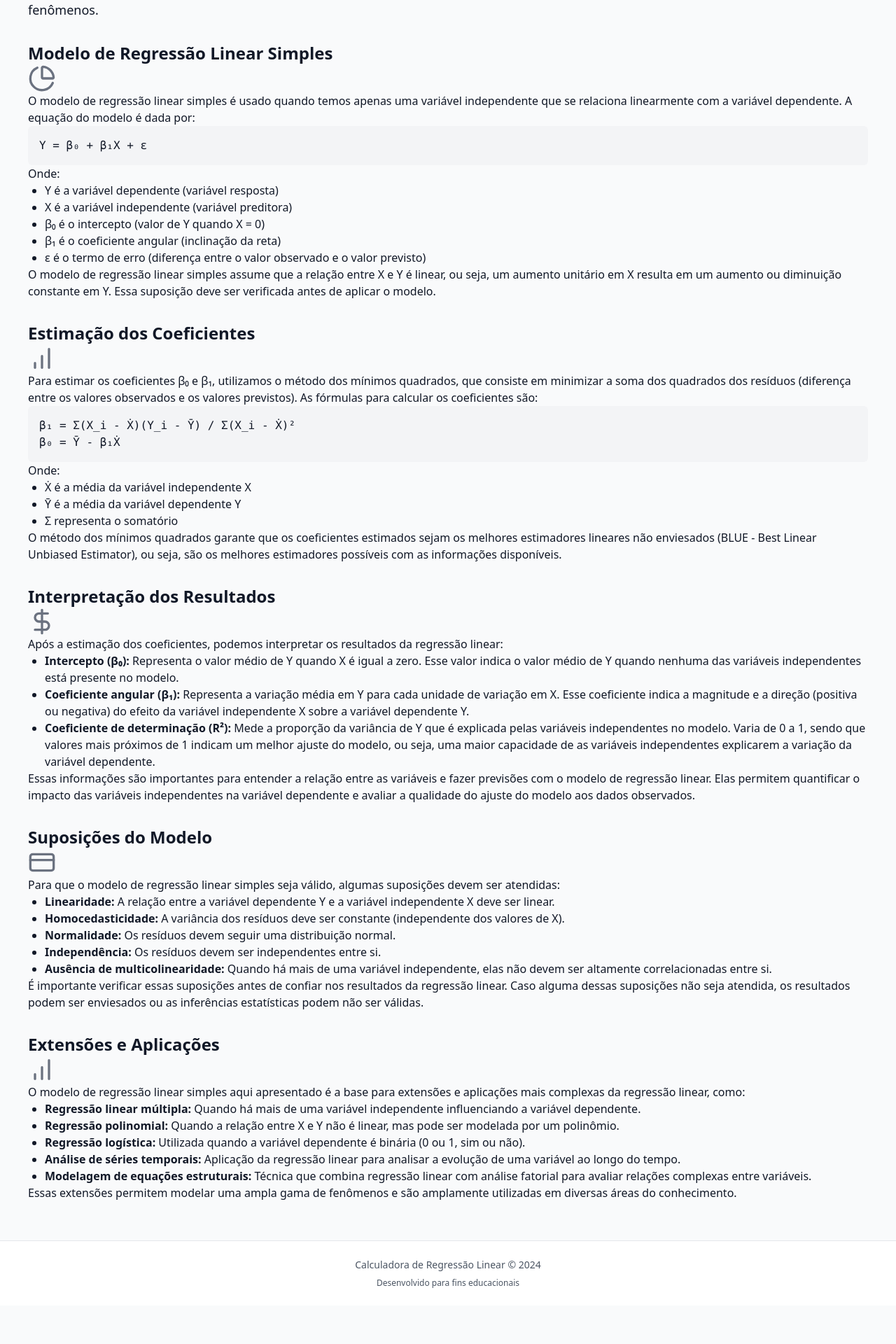
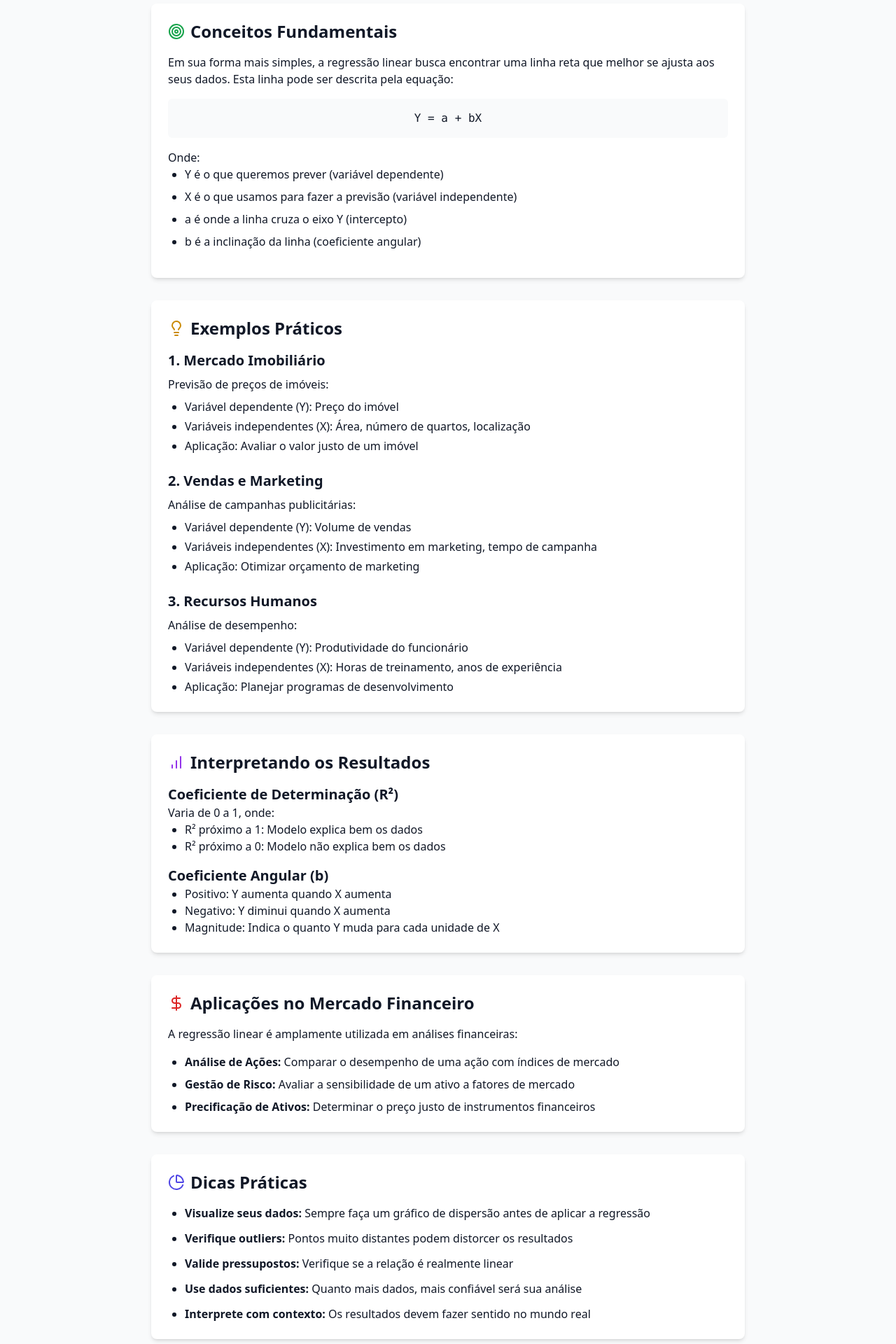
Before and after one commit to ericrodrigues00/stat-calc-2.0, a React (Vite) app: page /teoria in a window 1280 px wide. Shown: the part 320-2240 px from the top of the page at 70% size. Before the commit the page ends 2185 px from the top, so only its background shows below. Built offline with nearby package versions, Linux system fonts and the light colour scheme.

Commit message:
Update Theory.jsx

```diff
--- a/src/components/Theory.jsx
+++ b/src/components/Theory.jsx
@@ -1,142 +1,152 @@
 import React from 'react';
-import { BookOpen, PieChart, BarChart, DollarSign, CreditCard } from 'lucide-react';
+import { BookOpen, PieChart, BarChart, DollarSign, Target, Lightbulb } from 'lucide-react';
 
 const LinearRegressionTheory = () => {
   return (
-    <div className="p-6 space-y-8">
+    <div className="p-6 max-w-4xl mx-auto space-y-8">
       <div>
-        <h1 className="text-3xl font-bold">Teoria Abrangente da Regressão Linear</h1>
-        <BookOpen className="inline-block h-12 w-12 mr-2 text-gray-500" />
-        <p className="text-lg">
-          A regressão linear é uma técnica estatística amplamente utilizada para modelar a relação entre uma variável dependente (variável resposta) e uma ou mais variáveis independentes (variáveis preditoras). O objetivo principal da regressão linear é encontrar a equação que melhor descreve essa relação, permitindo fazer previsões e entender o impacto das variáveis independentes na variável dependente. Essa técnica é essencial em diversas áreas, como economia, finanças, ciências sociais e engenharia, pois permite quantificar e analisar a dependência entre fenômenos.
+        <h1 className="text-3xl font-bold mb-4 flex items-center gap-2">
+          <BookOpen className="h-8 w-8 text-blue-600" />
+          Entendendo a Regressão Linear
+        </h1>
+        <p className="text-lg leading-relaxed text-gray-700">
+          A regressão linear é uma das ferramentas estatísticas mais poderosas e amplamente utilizadas para compreender
+          a relação entre variáveis e fazer previsões. Imagine que você quer entender como diferentes fatores influenciam
+          um resultado específico - é exatamente para isso que a regressão linear serve.
         </p>
       </div>
 
+      <div className="bg-white rounded-lg shadow-md p-6">
+        <h2 className="text-2xl font-bold mb-4 flex items-center gap-2">
+          <Target className="h-6 w-6 text-green-600" />
+          Conceitos Fundamentais
+        </h2>
+        <p className="mb-4">
+          Em sua forma mais simples, a regressão linear busca encontrar uma linha reta que melhor se ajusta aos seus dados.
+          Esta linha pode ser descrita pela equação:
+        </p>
+        <div className="bg-gray-50 p-4 rounded-md mb-4 font-mono text-center">
+          Y = a + bX
+        </div>
+        <p>Onde:</p>
+        <ul className="list-disc pl-6 space-y-2 mb-4">
+          <li>Y é o que queremos prever (variável dependente)</li>
+          <li>X é o que usamos para fazer a previsão (variável independente)</li>
+          <li>a é onde a linha cruza o eixo Y (intercepto)</li>
+          <li>b é a inclinação da linha (coeficiente angular)</li>
+        </ul>
+      </div>
+
+      <div className="bg-white rounded-lg shadow-md p-6">
+        <h2 className="text-2xl font-bold mb-4 flex items-center gap-2">
+          <Lightbulb className="h-6 w-6 text-yellow-600" />
+          Exemplos Práticos
+        </h2>
+
+        <div className="space-y-6">
           <div>
-        <h2 className="text-2xl font-bold">Modelo de Regressão Linear Simples</h2>
-        <PieChart className="inline-block h-10 w-10 mr-2 text-gray-500" />
-        <p>
-          O modelo de regressão linear simples é usado quando temos apenas uma variável independente que se relaciona linearmente com a variável dependente. A equação do modelo é dada por:
-        </p>
-        <div className="bg-gray-100 p-4 rounded-md">
-          <p className="font-mono">Y = β₀ + β₁X + ε</p>
-        </div>
-        <p>
-          Onde:
-          <ul className="list-disc pl-6">
-            <li>Y é a variável dependente (variável resposta)</li>
-            <li>X é a variável independente (variável preditora)</li>
-            <li>β₀ é o intercepto (valor de Y quando X = 0)</li>
-            <li>β₁ é o coeficiente angular (inclinação da reta)</li>
-            <li>ε é o termo de erro (diferença entre o valor observado e o valor previsto)</li>
+            <h3 className="text-xl font-semibold mb-2">1. Mercado Imobiliário</h3>
+            <p className="mb-2">Previsão de preços de imóveis:</p>
+            <ul className="list-disc pl-6 space-y-1">
+              <li>Variável dependente (Y): Preço do imóvel</li>
+              <li>Variáveis independentes (X): Área, número de quartos, localização</li>
+              <li>Aplicação: Avaliar o valor justo de um imóvel</li>
             </ul>
-        </p>
-        <p>
-          O modelo de regressão linear simples assume que a relação entre X e Y é linear, ou seja, um aumento unitário em X resulta em um aumento ou diminuição constante em Y. Essa suposição deve ser verificada antes de aplicar o modelo.
-        </p>
           </div>
 
           <div>
-        <h2 className="text-2xl font-bold">Estimação dos Coeficientes</h2>
-        <BarChart className="inline-block h-10 w-10 mr-2 text-gray-500" />
-        <p>
-          Para estimar os coeficientes β₀ e β₁, utilizamos o método dos mínimos quadrados, que consiste em minimizar a soma dos quadrados dos resíduos (diferença entre os valores observados e os valores previstos). As fórmulas para calcular os coeficientes são:
-        </p>
-        <div className="bg-gray-100 p-4 rounded-md">
-          <p className="font-mono">
-            β₁ = Σ(X_i - Ẋ)(Y_i - Ȳ) / Σ(X_i - Ẋ)²<br />
-            β₀ = Ȳ - β₁Ẋ
-          </p>
-        </div>
-        <p>
-          Onde:
-          <ul className="list-disc pl-6">
-            <li>Ẋ é a média da variável independente X</li>
-            <li>Ȳ é a média da variável dependente Y</li>
-            <li>Σ representa o somatório</li>
+            <h3 className="text-xl font-semibold mb-2">2. Vendas e Marketing</h3>
+            <p className="mb-2">Análise de campanhas publicitárias:</p>
+            <ul className="list-disc pl-6 space-y-1">
+              <li>Variável dependente (Y): Volume de vendas</li>
+              <li>Variáveis independentes (X): Investimento em marketing, tempo de campanha</li>
+              <li>Aplicação: Otimizar orçamento de marketing</li>
             </ul>
-        </p>
-        <p>
-          O método dos mínimos quadrados garante que os coeficientes estimados sejam os melhores estimadores lineares não enviesados (BLUE - Best Linear Unbiased Estimator), ou seja, são os melhores estimadores possíveis com as informações disponíveis.
-        </p>
           </div>
 
           <div>
-        <h2 className="text-2xl font-bold">Interpretação dos Resultados</h2>
-        <DollarSign className="inline-block h-10 w-10 mr-2 text-gray-500" />
+            <h3 className="text-xl font-semibold mb-2">3. Recursos Humanos</h3>
+            <p className="mb-2">Análise de desempenho:</p>
+            <ul className="list-disc pl-6 space-y-1">
+              <li>Variável dependente (Y): Produtividade do funcionário</li>
+              <li>Variáveis independentes (X): Horas de treinamento, anos de experiência</li>
+              <li>Aplicação: Planejar programas de desenvolvimento</li>
+            </ul>
+          </div>
+        </div>
+      </div>
+
+      <div className="bg-white rounded-lg shadow-md p-6">
+        <h2 className="text-2xl font-bold mb-4 flex items-center gap-2">
+          <BarChart className="h-6 w-6 text-purple-600" />
+          Interpretando os Resultados
+        </h2>
+        <div className="space-y-4">
+          <div>
+            <h3 className="text-xl font-semibold">Coeficiente de Determinação (R²)</h3>
             <p>
-          Após a estimação dos coeficientes, podemos interpretar os resultados da regressão linear:
+              Varia de 0 a 1, onde:
             </p>
             <ul className="list-disc pl-6">
-          <li>
-            <strong>Intercepto (β₀):</strong> Representa o valor médio de Y quando X é igual a zero. Esse valor indica o valor médio de Y quando nenhuma das variáveis independentes está presente no modelo.
-          </li>
-          <li>
-            <strong>Coeficiente angular (β₁):</strong> Representa a variação média em Y para cada unidade de variação em X. Esse coeficiente indica a magnitude e a direção (positiva ou negativa) do efeito da variável independente X sobre a variável dependente Y.
-          </li>
-          <li>
-            <strong>Coeficiente de determinação (R²):</strong> Mede a proporção da variância de Y que é explicada pelas variáveis independentes no modelo. Varia de 0 a 1, sendo que valores mais próximos de 1 indicam um melhor ajuste do modelo, ou seja, uma maior capacidade de as variáveis independentes explicarem a variação da variável dependente.
-          </li>
+              <li>R² próximo a 1: Modelo explica bem os dados</li>
+              <li>R² próximo a 0: Modelo não explica bem os dados</li>
             </ul>
-        <p>
-          Essas informações são importantes para entender a relação entre as variáveis e fazer previsões com o modelo de regressão linear. Elas permitem quantificar o impacto das variáveis independentes na variável dependente e avaliar a qualidade do ajuste do modelo aos dados observados.
-        </p>
           </div>
 
           <div>
-        <h2 className="text-2xl font-bold">Suposições do Modelo</h2>
-        <CreditCard className="inline-block h-10 w-10 mr-2 text-gray-500" />
-        <p>
-          Para que o modelo de regressão linear simples seja válido, algumas suposições devem ser atendidas:
-        </p>
+            <h3 className="text-xl font-semibold">Coeficiente Angular (b)</h3>
             <ul className="list-disc pl-6">
+              <li>Positivo: Y aumenta quando X aumenta</li>
+              <li>Negativo: Y diminui quando X aumenta</li>
+              <li>Magnitude: Indica o quanto Y muda para cada unidade de X</li>
+            </ul>
+          </div>
+        </div>
+      </div>
+
+      <div className="bg-white rounded-lg shadow-md p-6">
+        <h2 className="text-2xl font-bold mb-4 flex items-center gap-2">
+          <DollarSign className="h-6 w-6 text-red-600" />
+          Aplicações no Mercado Financeiro
+        </h2>
+        <div className="space-y-4">
+          <p>A regressão linear é amplamente utilizada em análises financeiras:</p>
+          <ul className="list-disc pl-6 space-y-2">
             <li>
-            <strong>Linearidade:</strong> A relação entre a variável dependente Y e a variável independente X deve ser linear.
+              <strong>Análise de Ações:</strong> Comparar o desempenho de uma ação com índices de mercado
             </li>
             <li>
-            <strong>Homocedasticidade:</strong> A variância dos resíduos deve ser constante (independente dos valores de X).
+              <strong>Gestão de Risco:</strong> Avaliar a sensibilidade de um ativo a fatores de mercado
             </li>
             <li>
-            <strong>Normalidade:</strong> Os resíduos devem seguir uma distribuição normal.
+              <strong>Precificação de Ativos:</strong> Determinar o preço justo de instrumentos financeiros
+            </li>
+          </ul>
+        </div>
+      </div>
+
+      <div className="bg-white rounded-lg shadow-md p-6">
+        <h2 className="text-2xl font-bold mb-4 flex items-center gap-2">
+          <PieChart className="h-6 w-6 text-indigo-600" />
+          Dicas Práticas
+        </h2>
+        <ul className="list-disc pl-6 space-y-3">
+          <li>
+            <strong>Visualize seus dados:</strong> Sempre faça um gráfico de dispersão antes de aplicar a regressão
           </li>
           <li>
-            <strong>Independência:</strong> Os resíduos devem ser independentes entre si.
+            <strong>Verifique outliers:</strong> Pontos muito distantes podem distorcer os resultados
           </li>
           <li>
-            <strong>Ausência de multicolinearidade:</strong> Quando há mais de uma variável independente, elas não devem ser altamente correlacionadas entre si.
+            <strong>Valide pressupostos:</strong> Verifique se a relação é realmente linear
+          </li>
+          <li>
+            <strong>Use dados suficientes:</strong> Quanto mais dados, mais confiável será sua análise
+          </li>
+          <li>
+            <strong>Interprete com contexto:</strong> Os resultados devem fazer sentido no mundo real
           </li>
         </ul>
-        <p>
-          É importante verificar essas suposições antes de confiar nos resultados da regressão linear. Caso alguma dessas suposições não seja atendida, os resultados podem ser enviesados ou as inferências estatísticas podem não ser válidas.
-        </p>
-      </div>
-
-      <div>
-        <h2 className="text-2xl font-bold">Extensões e Aplicações</h2>
-        <BarChart className="inline-block h-10 w-10 mr-2 text-gray-500" />
-        <p>
-          O modelo de regressão linear simples aqui apresentado é a base para extensões e aplicações mais complexas da regressão linear, como:
-        </p>
-        <ul className="list-disc pl-6">
-          <li>
-            <strong>Regressão linear múltipla:</strong> Quando há mais de uma variável independente influenciando a variável dependente.
-          </li>
-          <li>
-            <strong>Regressão polinomial:</strong> Quando a relação entre X e Y não é linear, mas pode ser modelada por um polinômio.
-          </li>
-          <li>
-            <strong>Regressão logística:</strong> Utilizada quando a variável dependente é binária (0 ou 1, sim ou não).
-          </li>
-          <li>
-            <strong>Análise de séries temporais:</strong> Aplicação da regressão linear para analisar a evolução de uma variável ao longo do tempo.
-          </li>
-          <li>
-            <strong>Modelagem de equações estruturais:</strong> Técnica que combina regressão linear com análise fatorial para avaliar relações complexas entre variáveis.
-          </li>
-        </ul>
-        <p>
-          Essas extensões permitem modelar uma ampla gama de fenômenos e são amplamente utilizadas em diversas áreas do conhecimento.
-        </p>
       </div>
     </div>
   );
```
Lines whose indentation alone changed are shown as unchanged.
